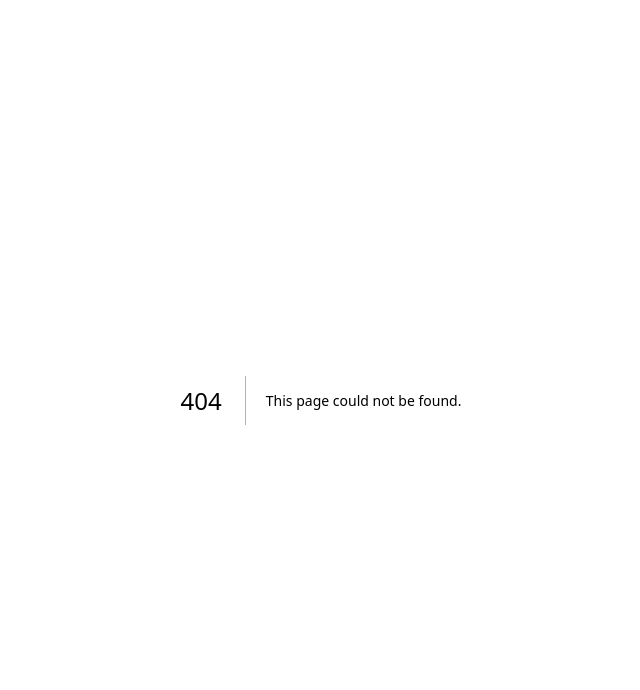
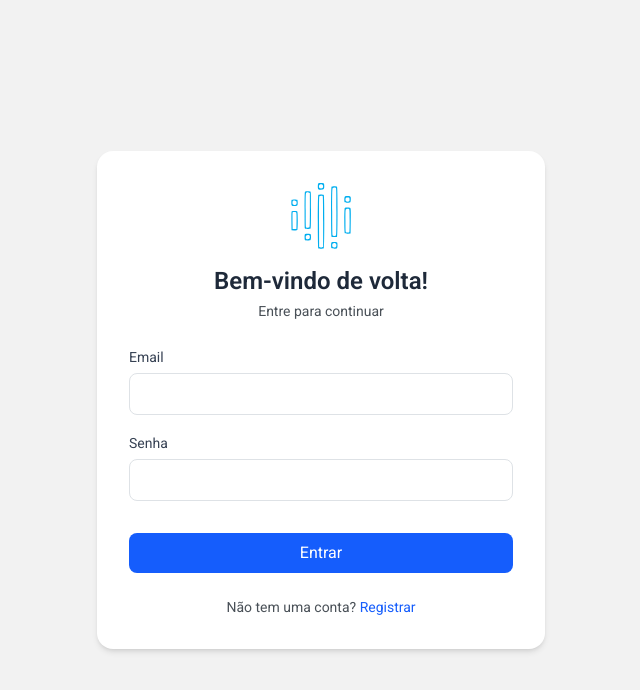
Before and after one commit to VitrineSimples/frontend, a Next.js app: page /user/login in a window 1280 px wide. Before the commit this address had no page. Shown: the top 690 px of the page, without its empty margins (319-959 px from the left). Built offline with nearby package versions, Linux system fonts and the light colour scheme.

Commit message:
feat: login/register page

```diff
--- a/app/components/SideBar/SideBar.tsx
+++ b/app/components/SideBar/SideBar.tsx
@@ -103,12 +103,9 @@ export const Logo = () => {
       <motion.span
         initial={{ opacity: 0 }}
         animate={{ opacity: 1 }}
-        className="whitespace-pre"
+        className="whitespace-pre font-logo-2 uppercase tracking-widest font-bold text-brand-100 text-xl"
       >
-        <b className="font-logo-1 font-bold text-brand-100 text-xl">Intra</b>
-        <span className="font-logo-2 font-light text-brand-200 text-lg">
-          Vibe
-        </span>
+        Guren
       </motion.span>
     </Link>
   );
--- /dev/null
+++ b/app/user/login/page.tsx
@@ -0,0 +1,64 @@
+'use client';
+
+import Image from 'next/image';
+import Link from 'next/link';
+import { useState } from 'react';
+
+export default function Login() {
+  const [email, setEmail] = useState('');
+  const [password, setPassword] = useState('');
+
+  const handleSubmit = (e: React.FormEvent<HTMLFormElement>) => {
+    e.preventDefault();
+    console.log({ email, password });
+  };
+
+  return (
+    <section className="min-h-screen flex items-center justify-center bg-gray-100 px-4">
+      <div className="w-full max-w-md bg-white rounded-2xl shadow-md p-8">
+        <div className="flex flex-col items-center mb-6">
+          <Image src="/logo.svg" alt="Guren Logo" className="mb-4" height={60} width={60}/>
+          <h2 className="text-2xl font-semibold text-gray-800">Bem-vindo de volta!</h2>
+          <p className="text-sm text-gray-500 mt-1">Entre para continuar</p>
+        </div>
+
+        <form onSubmit={handleSubmit} className="flex flex-col gap-4">
+          <div>
+            <label htmlFor="email" className="text-sm text-gray-700">Email</label>
+            <input
+              id="email"
+              type="email"
+              required
+              value={email}
+              onChange={(e) => setEmail(e.target.value)}
+              className="mt-1 w-full px-4 py-2 border border-gray-300 rounded-lg focus:outline-none focus:ring-2 focus:ring-blue-500"
+            />
+          </div>
+
+          <div>
+            <label htmlFor="password" className="text-sm text-gray-700">Senha</label>
+            <input
+              id="password"
+              type="password"
+              required
+              value={password}
+              onChange={(e) => setPassword(e.target.value)}
+              className="mt-1 w-full px-4 py-2 border border-gray-300 rounded-lg focus:outline-none focus:ring-2 focus:ring-blue-500"
+            />
+          </div>
+
+          <button
+            type="submit"
+            className="mt-4 w-full bg-blue-600 text-white py-2 rounded-lg hover:bg-blue-700 transition-colors"
+          >
+            Entrar
+          </button>
+        </form>
+
+        <p className="text-center text-sm text-gray-500 mt-6">
+          Não tem uma conta? <Link href="register" className="text-blue-600 hover:underline">Registrar</Link>
+        </p>
+      </div>
+    </section>
+  );
+}
--- /dev/null
+++ b/app/user/register/page.tsx
@@ -0,0 +1,77 @@
+'use client';
+
+import Image from 'next/image';
+import Link from 'next/link';
+import { useState } from 'react';
+
+export default function RegisterSection() {
+  const [name, setName] = useState('');
+  const [email, setEmail] = useState('');
+  const [password, setPassword] = useState('');
+
+  const handleSubmit = (e: React.FormEvent<HTMLFormElement>) => {
+    e.preventDefault();
+    console.log({ name, email, password });
+  };
+
+  return (
+    <section className="min-h-screen flex items-center justify-center bg-gray-100 px-4">
+      <div className="w-full max-w-md bg-white rounded-2xl shadow-md p-8">
+        <div className="flex flex-col items-center mb-6">
+          <Image src="/logo.svg" alt="Guren Logo" className="mb-4" height={60} width={60}/>
+          <h2 className="text-2xl font-semibold text-gray-800">Criar Conta</h2>
+          <p className="text-sm text-gray-500 mt-1">Preencha seus dados para começar</p>
+        </div>
+
+        <form onSubmit={handleSubmit} className="flex flex-col gap-4">
+          <div>
+            <label htmlFor="name" className="text-sm text-gray-700">Nome</label>
+            <input
+              id="name"
+              type="text"
+              required
+              value={name}
+              onChange={(e) => setName(e.target.value)}
+              className="mt-1 w-full px-4 py-2 border border-gray-300 rounded-lg focus:outline-none focus:ring-2 focus:ring-blue-500"
+            />
+          </div>
+
+          <div>
+            <label htmlFor="email" className="text-sm text-gray-700">Email</label>
+            <input
+              id="email"
+              type="email"
+              required
+              value={email}
+              onChange={(e) => setEmail(e.target.value)}
+              className="mt-1 w-full px-4 py-2 border border-gray-300 rounded-lg focus:outline-none focus:ring-2 focus:ring-blue-500"
+            />
+          </div>
+
+          <div>
+            <label htmlFor="password" className="text-sm text-gray-700">Senha</label>
+            <input
+              id="password"
+              type="password"
+              required
+              value={password}
+              onChange={(e) => setPassword(e.target.value)}
+              className="mt-1 w-full px-4 py-2 border border-gray-300 rounded-lg focus:outline-none focus:ring-2 focus:ring-blue-500"
+            />
+          </div>
+
+          <button
+            type="submit"
+            className="mt-4 w-full bg-blue-600 text-white py-2 rounded-lg hover:bg-blue-700 transition-colors"
+          >
+            Registrar
+          </button>
+        </form>
+
+        <p className="text-center text-sm text-gray-500 mt-6">
+          Já tem uma conta? <Link href="login" className="text-blue-600 hover:underline">Entrar</Link>
+        </p>
+      </div>
+    </section>
+  );
+}
```
